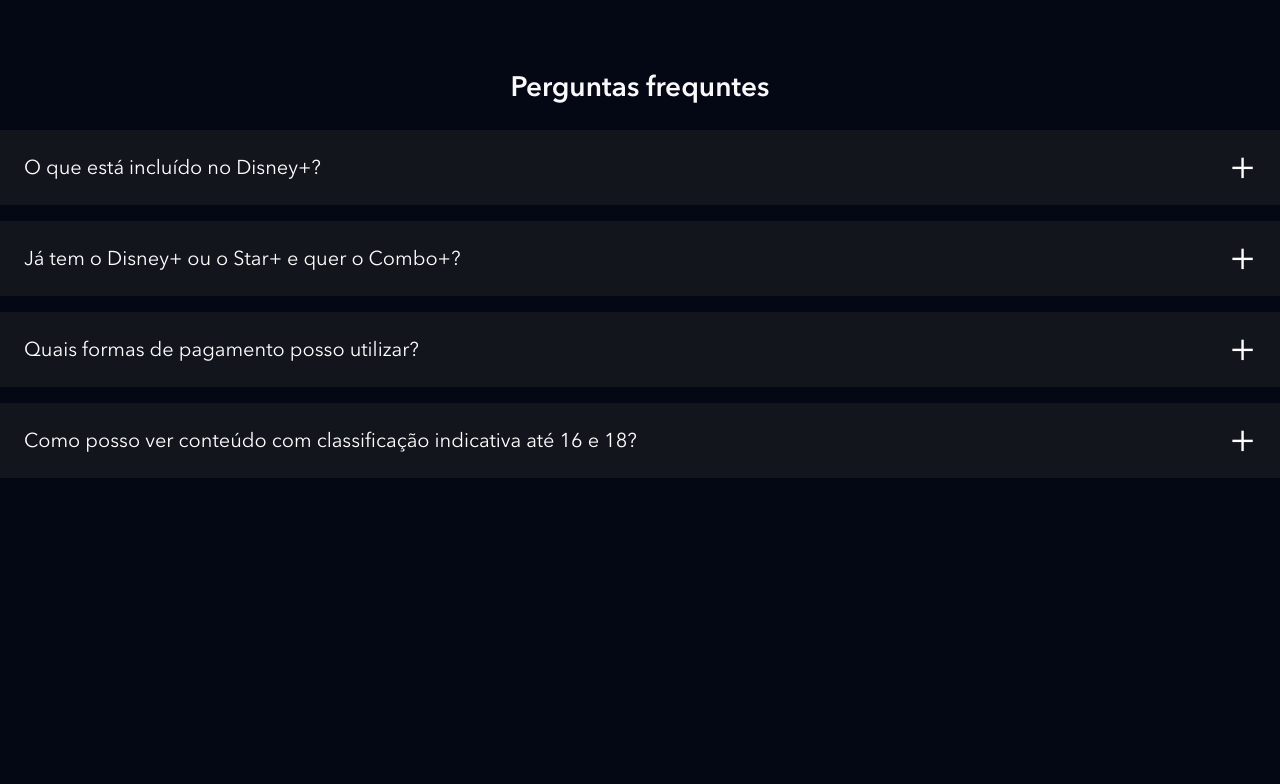
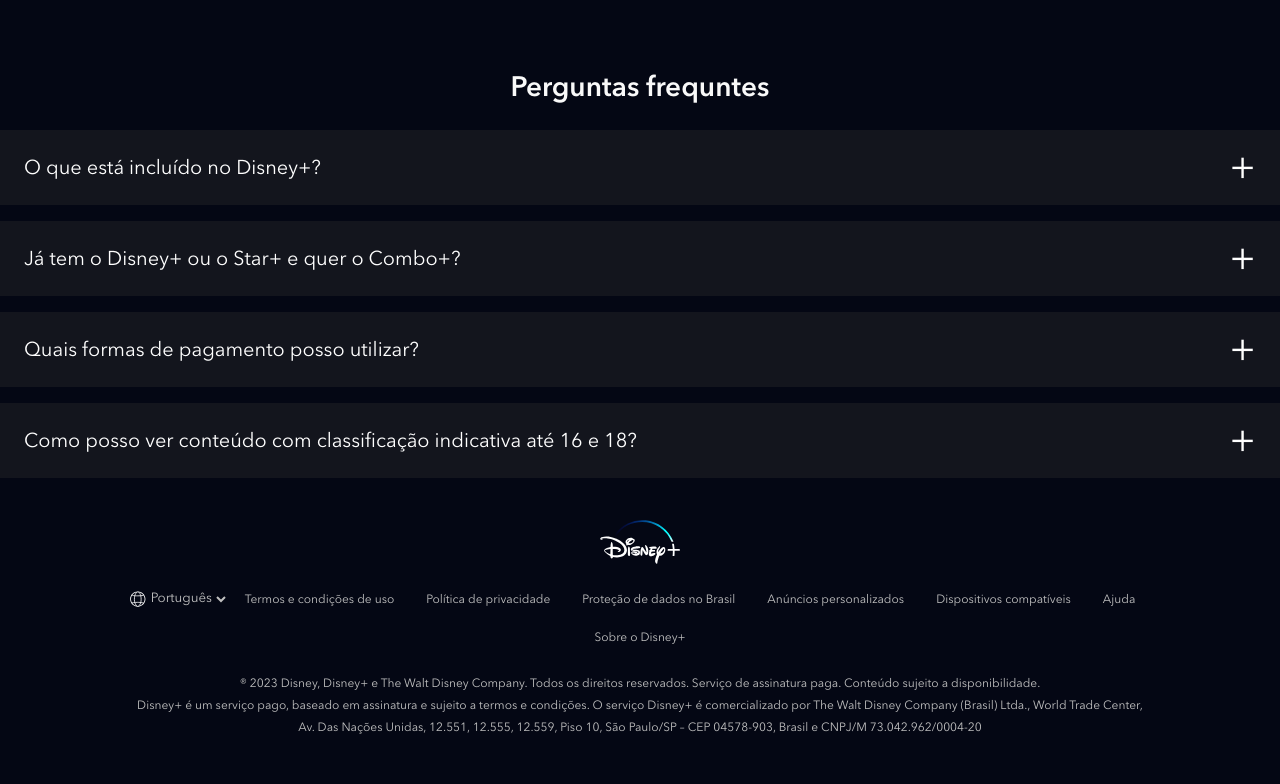
Before and after one commit to ViniKrieger/clone_disney-, a website: page index.html in a window 1280 px wide. Shown: the part 4258-5042 px from the top of the page. Before the commit the page ends 4752 px from the top, so only its background shows below. Drawn offline with nearby package versions, Linux system fonts and the light colour scheme; files that its build step writes are made by us from their sources; files whose address does not match are found by name.

Commit message:
adicionando rodapé

```diff
--- a/index.html
+++ b/index.html
@@ -289,6 +289,50 @@
         </ul>
     </section>
 
+    <footer class="footer">
+        <div class="footer__container">
+            <img class="footer__logo" src="./dist/images/disneyplus.svg" alt="Disney+">
+            <ul class="footer__links">
+                <li class="footer__links__item">
+                    <div class="language-selector">
+                        <img src="./dist/images/icones/globe.svg" alt="Globo">
+                    <select>
+                        <option>English</option>
+                        <option selected>Português</option>
+                    </select>
+                    </div>
+                </li>
+                <li class="footer__links__item">
+                    <a href="#" class="text--small">Termos e condições de uso</a>
+                </li>
+                <li class="footer__links__item">
+                    <a href="#" class="text--small">Política de privacidade</a>
+                </li>
+                <li class="footer__links__item">
+                    <a href="#" class="text--small">Proteção de dados no Brasil</a>
+                </li>
+                <li class="footer__links__item">
+                    <a href="#" class="text--small">Anúncios personalizados</a>
+                </li>
+                <li class="footer__links__item">
+                    <a href="#" class="text--small">Dispositivos compatíveis</a>
+                </li>
+                <li class="footer__links__item">
+                    <a href="#" class="text--small">Ajuda</a>
+                </li>
+                <li class="footer__links__item">
+                    <a href="#" class="text--small">Sobre o Disney+</a>
+                </li>
+            </ul>
+            <p class="text--small">
+                ® 2023 Disney, Disney+ e The Walt Disney Company. Todos os direitos reservados. Serviço de assinatura paga. Conteúdo sujeito a disponibilidade.
+            </p>
+            <p class="text--small">
+                Disney+ é um serviço pago, baseado em assinatura e sujeito a termos e condições. O serviço Disney+ é comercializado por The Walt Disney Company (Brasil) Ltda., World Trade Center, Av. Das Nações Unidas, 12.551, 12.555, 12.559, Piso 10, São Paulo/SP – CEP 04578-903, Brasil e CNPJ/M 73.042.962/0004-20
+            </p>
+        </div>
+    </footer>
+
     <script src="./src/main.js"></script>
 </body>
 </html>
--- /dev/null
+++ b/src/styles/_footer.scss
@@ -0,0 +1,66 @@
+@use 'variaveis';
+
+.footer {
+    padding: 26px 8px;
+
+    &__container {
+        max-width: 1024px;
+        width: 100%;
+        margin: 0 auto;
+        text-align: center;
+        padding-bottom: 20px;
+    }
+
+    &__logo {
+        width: 80px;
+        margin: 0 auto 10px;
+    }
+
+    &__links {
+        display: flex;
+        align-items: center;
+        margin-bottom: 16px;
+        flex-wrap: wrap;
+        justify-content: center;
+
+        &__item {
+            display: inline-block;
+
+            a {
+                text-decoration: none;
+                padding: 8px 16px;
+                display: block;
+
+                &:hover {
+                    color: variaveis.$corTextoSecundario;
+                }
+            }
+        }
+    }
+}
+
+.language-selector {
+    display: flex;
+    align-items: center;
+
+    img {
+        height: 18px;
+        width: 18px;
+    }
+
+    select {
+        background-color: transparent;
+        border: none;
+        color: variaveis.$coTextoPrincipal;
+        height: 38px;
+
+        &:hover {
+            color: variaveis.$corTextoSecundario;
+        }
+
+        option {
+            color: variaveis.$corDeFundo;
+        }
+    }
+
+}
--- a/src/styles/main.scss
+++ b/src/styles/main.scss
@@ -4,6 +4,7 @@
 @use 'plans';
 @use 'available-devices';
 @use 'faq';
+@use 'footer';
 
 @font-face {
     font-family: Avenir;
```
